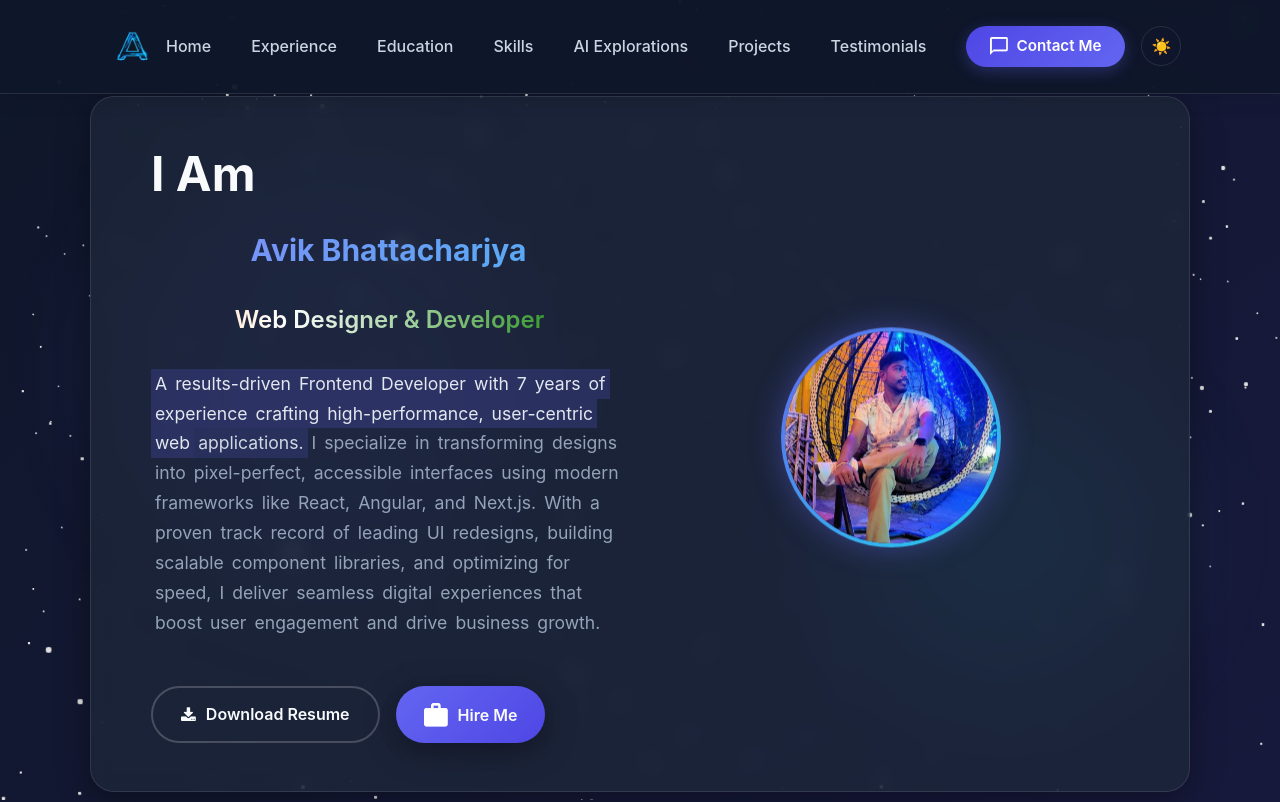
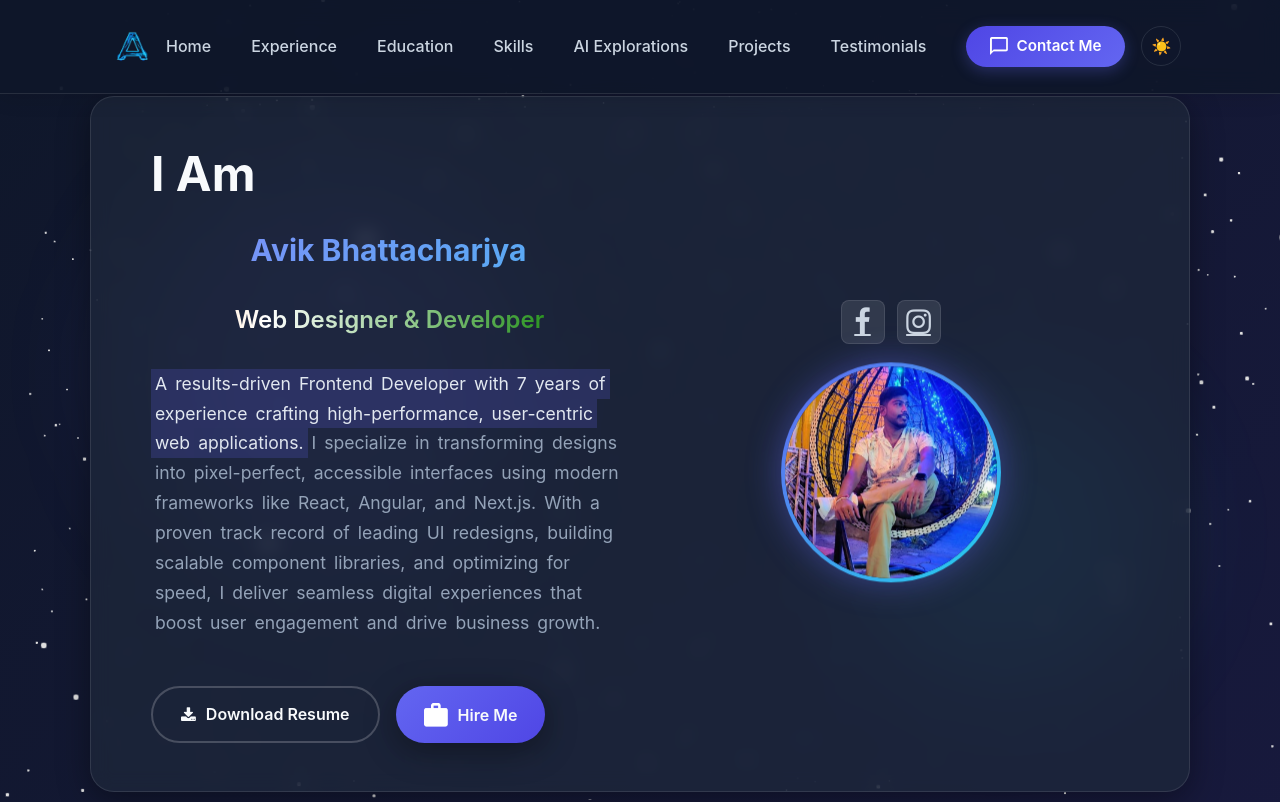
Before and after one commit to avik10/portfolio, a React (Create React App) app: page / in a window 1280 px wide. Shown: the top 802 px of the page. Built offline with nearby package versions, Linux system fonts and the light colour scheme.

Commit message:
update 2

```diff
--- a/src/components/Intro/Intro.css
+++ b/src/components/Intro/Intro.css
@@ -54,6 +54,7 @@
   display: flex;
   align-items: center;
   justify-content: center;
+  flex-direction: column;
 }
 
 .intro-profile .profile-img {
@@ -71,6 +72,24 @@
 
 .intro-profile .profile-img:hover {
   transform: scale(1.05);
+}
+
+.social-links {
+  display: flex;
+  gap: 1.5rem;
+  margin-bottom: 1.5rem;
+  z-index: 10;
+}
+
+.social-icon {
+  font-size: 1.8rem;
+  color: var(--text-secondary);
+  transition: all var(--transition-base);
+}
+
+.social-icon:hover {
+  color: var(--accent-cyan);
+  transform: translateY(-3px);
 }
 
 .intro-details {
--- a/src/components/Intro/Intro.js
+++ b/src/components/Intro/Intro.js
@@ -41,6 +41,14 @@ const Intro = () => {
           </div>
         </div>
         <div className='intro-profile col-md-6 col-sm-12'>
+          <div className="social-links">
+            <a href="https://www.facebook.com/share/16tukWZdFe/" target="_blank" rel="noopener noreferrer" className="social-icon">
+              <i className="fa fa-facebook"></i>
+            </a>
+            <a href="https://www.instagram.com/avik.bhattacharjya?igsh=a3ZxaDZ2YjI1ZHRl" target="_blank" rel="noopener noreferrer" className="social-icon">
+              <i className="fa fa-instagram"></i>
+            </a>
+          </div>
           <img src={profileImg} alt='Profile' className='profile-img' />
         </div>
       </div>
--- a/src/components/Skills/Skills.js
+++ b/src/components/Skills/Skills.js
@@ -1,4 +1,4 @@
-import React, { useRef } from 'react'
+import React, { useRef, useEffect } from 'react'
 import './Skills.css'
 import data from '../data.json'
 
@@ -18,6 +18,20 @@ const Skills = () => {
     if (e.key === 'ArrowRight') scroll('next')
     if (e.key === 'ArrowLeft') scroll('prev')
   }
+
+  useEffect(() => {
+    const interval = setInterval(() => {
+      const el = scrollerRef.current
+      if (!el) return
+      // Check if we've reached the end of the scroll area
+      if (el.scrollLeft + el.clientWidth >= el.scrollWidth - 5) {
+        el.scrollTo({ left: 0, behavior: 'smooth' })
+      } else {
+        scroll('next')
+      }
+    }, 3000)
+    return () => clearInterval(interval)
+  }, [])
 
   return (
     <section className="skills-section" id="skills" aria-label="Skills carousel" onKeyDown={onKeyDown} tabIndex={0}>
--- a/src/components/expeiance/expeiance.js
+++ b/src/components/expeiance/expeiance.js
@@ -16,6 +16,7 @@ const Experaince = ({ experiences = data.experiences }) => {
                                 <div>
                                     <h3 className="xp-role">{xp.role}</h3>
                                     <p className="xp-company">{xp.company} · <span className="xp-location">{xp.location}</span></p>
+                                    <p className="xp-designation" style={{ color: 'var(--accent-cyan)', fontWeight: 'bold', marginTop: '5px' }}>{xp.designation}</p>
                                 </div>
 
                                 {/* company logo (URL comes from data.json via xp.logo) */}
```
